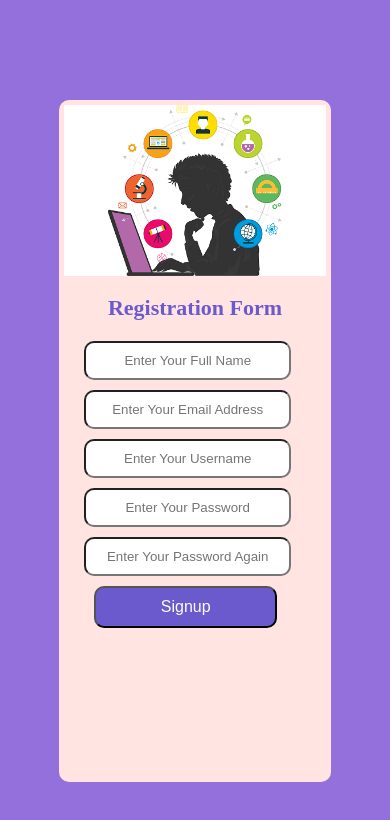
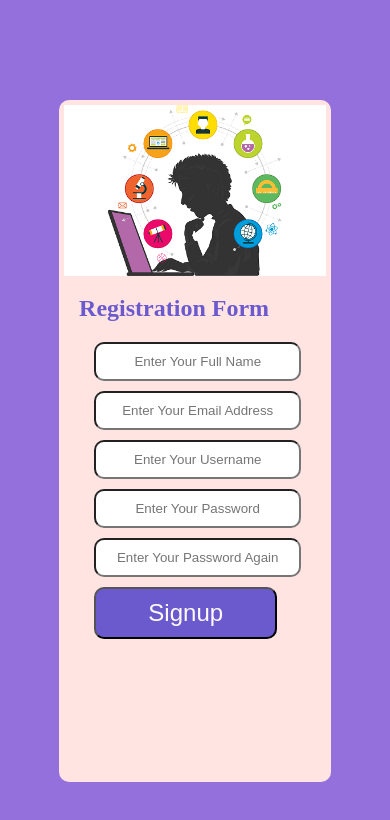
Before and after one commit to rolteame/tiidelab, a plain HTML site: page index.html in a window 390 px wide. Drawn offline with Linux system fonts and the light colour scheme.

Commit message:
full commit

```diff
--- a/css/style.css
+++ b/css/style.css
@@ -48,22 +48,19 @@ h3 {
         height: 42em;
     }
     .regFormSection h3 {
-        font-size: 22px;
-        text-align: center;
+        font-size: 24px;
     }
     .regFormSection input {
         width: 70%;
         text-align: center;
+        margin-left: 30px;
     }
     .submit {
         background-color: slateblue;
         width: 100%;
         color: snow;
-        font-size: 16px;
+        font-size: 24px;
         margin-left: 30px;
-    }
-    form {
-        display: inline-block;
     }
     .regImageSection, .regFormSection {
         width: 100%;
--- a/index.html
+++ b/index.html
@@ -13,6 +13,7 @@
         </div>
         <div class="regFormSection">
             <h3>Registration Form</h3>
+            <div class="form">
                 <form action="" name="SignupForm" id="signupForm">
                     <input type="text" name="fullName" id="fullName" placeholder="Enter Your Full Name" required>
                     <input type="email" name="email" id="email" placeholder="Enter Your Email Address" required>
@@ -22,6 +23,7 @@
                     <input type="submit" value="Signup" class="submit" id="submit">
                 </form>
             </div>
+        </div>
         <div class="clear"></div>
     </section>
 
--- a/js/script.js
+++ b/js/script.js
@@ -34,7 +34,7 @@ let processForm = (event) => {
         }).then((data) => {
             alert('Congrats');
         });
-
+        document.querySelector('form').reset();
     }
 }
 
```
Lines whose indentation alone changed are shown as unchanged.
